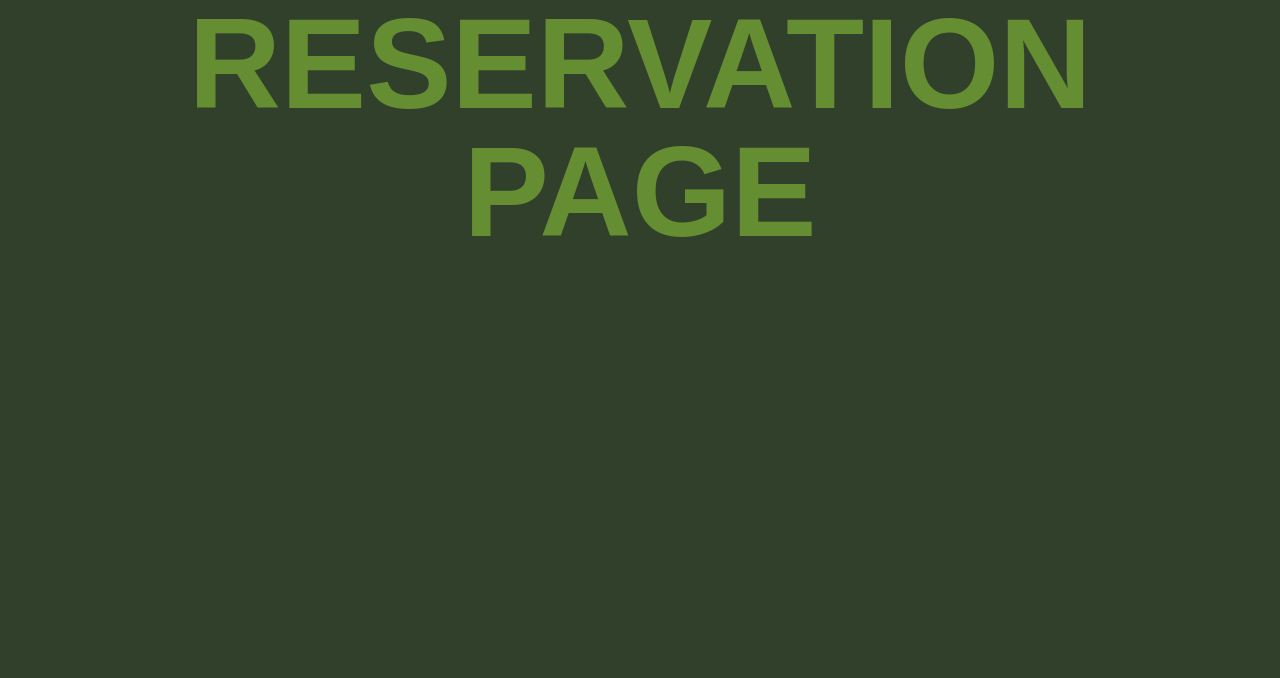
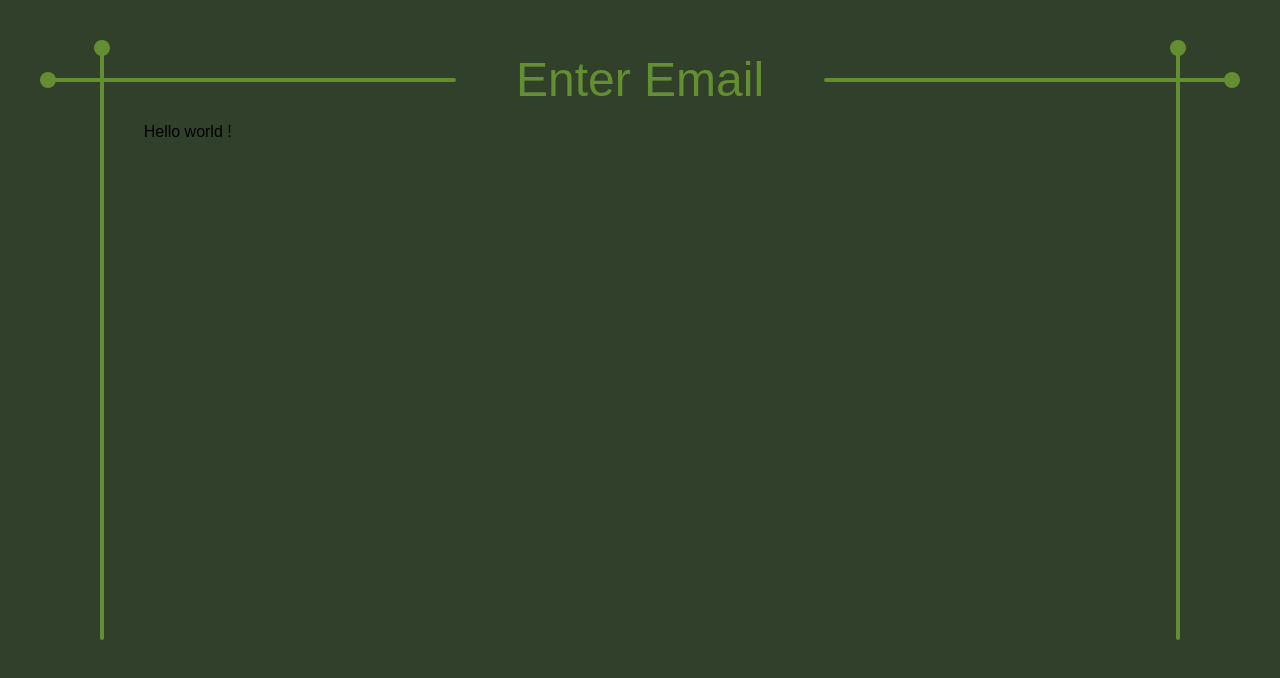
Before and after one commit to Pouyahlvt/Cafe-Reservation, a Next.js app: page /reservation in a window 1280 px wide. Shown: the top 678 px of the page. Built offline with nearby package versions, Linux system fonts and the light colour scheme.

Commit message:
made form template for all before reservatin progress !!

```diff
--- a/src/app/reservation/page.tsx
+++ b/src/app/reservation/page.tsx
@@ -1,12 +1,14 @@
-"use clinet";
+"use client";
+
+import gsap from "gsap";
+import { useGSAP } from "@gsap/react";
+import Form_template from "@/src/components/ui/formTemplate";
 
 const Reservation = () => {
   return (
-    <div className="bg-dark-spruce w-full h-screen">
-      <h1 className="text-center font-black font-museo text-9xl text-forest-moss">
-        RESERVATION PAGE
-      </h1>
-    </div>
+    <Form_template text="Enter Email">
+      <h1>Hello world !</h1>
+    </Form_template>
   );
 };
 
--- /dev/null
+++ b/src/components/ui/formTemplate.tsx
@@ -0,0 +1,64 @@
+"use client";
+
+import gsap from "gsap";
+import { useGSAP } from "@gsap/react";
+
+interface Props {
+  text?: string;
+  children: React.ReactNode;
+}
+
+const Form_template = ({ text = "object", children }: Props) => {
+  useGSAP(() => {
+    const tl = gsap.timeline();
+
+    tl.to(".width-line", {
+      flexGrow: 1,
+      flexBasis: "0%",
+      duration: 3,
+      ease: "power3.out",
+    }).to(
+      ".height-line",
+      {
+        height: 600,
+        duration: 1,
+        ease: "power3.out",
+      },
+      "-=2.5",
+    );
+
+    gsap.to(".header", {
+      opacity: 1,
+      y: 0,
+      duration: 1.2,
+      ease: "power3.out",
+    });
+  });
+
+  return (
+    <div className="relative bg-dark-spruce w-full h-screen font-museo overflow-hidden">
+      <div className="flex w-full h-10 px-10 mt-15 items-center justify-center">
+        <div className="width-line   h-1 bg-forest-moss rounded-full flex items-center">
+          <div className="h-4 w-4 bg-forest-moss rounded-full absolute"></div>
+        </div>
+        <h1 className="header text-5xl text-forest-moss mx-15 text-nowrap opacity-0 -translate-y-10">
+          {text}
+        </h1>
+        <div className="width-line   h-1 bg-forest-moss rounded-full flex items-center shrink-0">
+          <div className="h-4 w-4 bg-forest-moss rounded-full ml-auto "></div>
+        </div>
+      </div>
+      <div className="w-full h-screen absolute  top-0 py-10 px-25 flex">
+        <div className="height-line flex w-1 h-1 bg-forest-moss rounded-full justify-center">
+          <div className="h-4 w-4 bg-forest-moss rounded-full absolute"></div>
+        </div>
+        <div className="flex w-full shrink h-100 mx-10 mt-20">{children}</div>
+        <div className="height-line flex w-1 h-1 bg-forest-moss rounded-full justify-center">
+          <div className="h-4 w-4 bg-forest-moss rounded-full absolute"></div>
+        </div>
+      </div>
+    </div>
+  );
+};
+
+export default Form_template;
```
